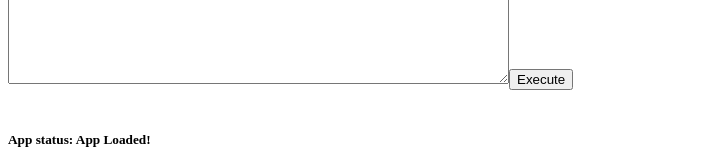
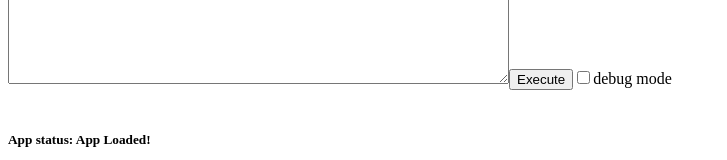
Before and after one commit to shioyang/EmotionalReader, an Angular app in the folder ERClient/: page / in a window 1280 px wide. Shown: the part 152-312 px from the top of the page, without its empty margins (0-727 px from the left). Built offline with nearby package versions, Linux system fonts and the light colour scheme.

Commit message:
Add debug mode

```diff
--- a/ERClient/src/app/app.component.html
+++ b/ERClient/src/app/app.component.html
@@ -3,11 +3,12 @@
   <form (ngSubmit)="onSubmit()">
     <textarea rows="10" cols="60" [(ngModel)]="paragraph" name="paragraph"></textarea>
     <button type="submit">Execute</button>
+    <input type="checkbox" [(ngModel)]="debugMode" name="debugMode"><label>debug mode</label>
   </form>
 </div>
 <div *ngFor="let em of emotions; let i = index" style="padding-bottom: 15px">
   <div style="padding-bottom: 5px">{{em.sentence}}</div>
-  <table *ngIf="true" style="border: 1px solid darkgrey; padding: 5px">
+  <table *ngIf="debugMode" style="border: 1px solid darkgrey; padding: 5px">
     <tr><td><label for="anger_{{i}}">Anger:</label></td><td><span id="anger_{{i}}">{{em.anger}}</span></td></tr>
     <tr><td><label for="joy_{{i}}">Joy:</label></td><td><span id="joy_{{i}}">{{em.joy}}</span></td></tr>
     <tr><td><label for="fear_{{i}}">Fear:</label></td><td><span id="fear_{{i}}">{{em.fear}}</span></td></tr>
--- a/ERClient/src/app/app.component.ts
+++ b/ERClient/src/app/app.component.ts
@@ -12,6 +12,7 @@ export class AppComponent implements OnInit {
   status: string = 'App Works!';
   emotions: Array<Emotion> = [];
   paragraph: string = '';
+  debugMode: boolean = false;
 
   constructor(private erService: ErService){}
 
```
